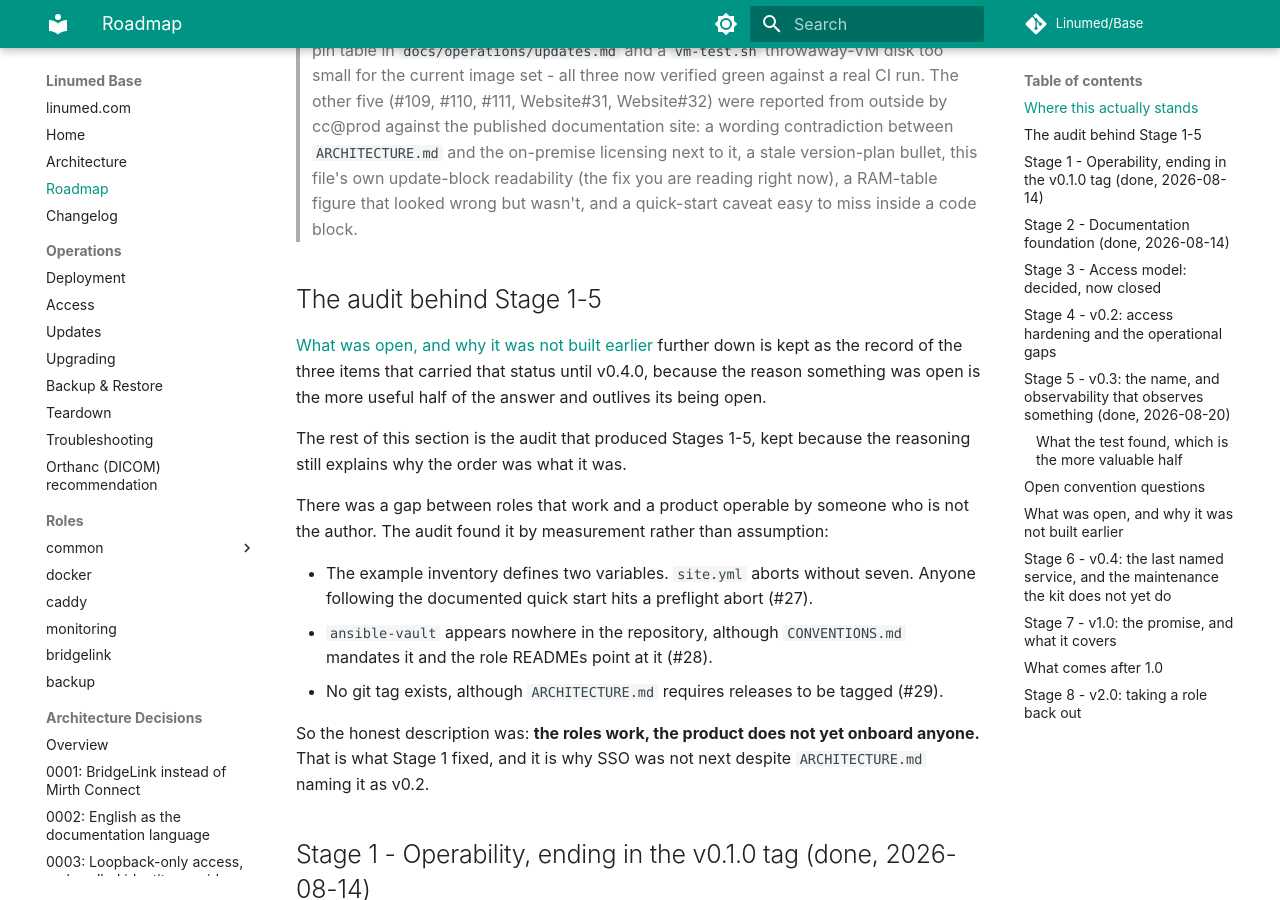
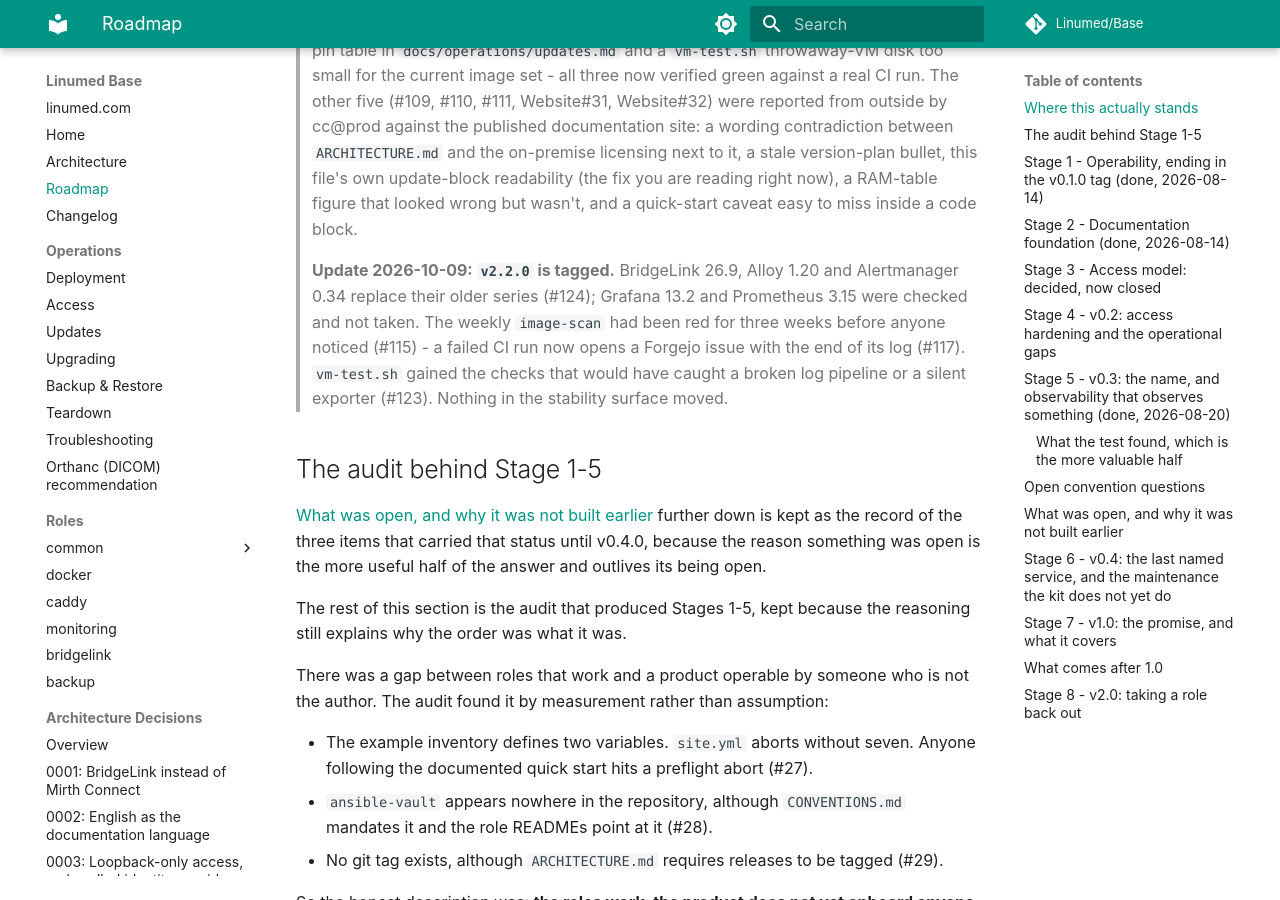
Before and after one commit to Linumed/Base, an MkDocs documentation site: the page built from docs/ROADMAP.md, in a window 1280 px wide and 900 px high, scrolled down 1935 px. Built offline with MkDocs 1.6.1 and Material for MkDocs 9.7.7, drawn with Linux system fonts in a browser that asks for light colours; comment, search, counter and statistics services are not loaded; some of the changed text lies outside the part shown.

Commit message:
Docs: Release v2.2.0 - CHANGELOG, README-Status, ROADMAP und ARCHITECTURE
README nannte unter Status noch v2.0.0. Stabilitätsfläche (ADR 0008) gegen
v2.1.1 verglichen: unverändert - Minor-Release wegen der BridgeLink-Reihe 26.9
und der CI-Fehlermeldung. Release-Tests (netinst, Quick-Start von GitHub)
und vm-test grün.

```diff
--- a/docs/ROADMAP.md
+++ b/docs/ROADMAP.md
@@ -9,7 +9,7 @@
 
 ## Where this actually stands
 
-**As of 2026-09-16, `v2.1.1`:** six roles - `common`, `docker`, `caddy`, `monitoring`,
+**As of 2026-10-09, `v2.2.0`:** six roles - `common`, `docker`, `caddy`, `monitoring`,
 `bridgelink` and `backup` - implemented, VM-tested and idempotent. The surface named in
 [ADR 0008](adr/0008-what-the-v1-0-stability-guarantee-covers.md) carries a stability
 guarantee; `v2.0.0` is what a breach of it costs, five days after `v1.0.0`
@@ -88,6 +88,14 @@
 > stale version-plan bullet, this file's own update-block readability (the fix you are
 > reading right now), a RAM-table figure that looked wrong but wasn't, and a quick-start
 > caveat easy to miss inside a code block.
+>
+> **Update 2026-10-09: `v2.2.0` is tagged.** BridgeLink 26.9, Alloy 1.20 and Alertmanager 0.34
+> replace their older series (#124); Grafana 13.2 and Prometheus 3.15 were checked and not
+> taken. The weekly `image-scan` had been red for three weeks before anyone noticed (#115) -
+> a failed CI run now opens a Forgejo issue with the end of its log (#117). `vm-test.sh`
+> gained the checks
+> that would have caught a broken log pipeline or a silent exporter (#123). Nothing in the
+> stability surface moved.
 
 ## The audit behind Stage 1-5
 
```
Also changed, not shown: ARCHITECTURE.md (+7 -0 lines), CHANGELOG.md (+19 -0 lines), README.md (+2 -2 lines).
